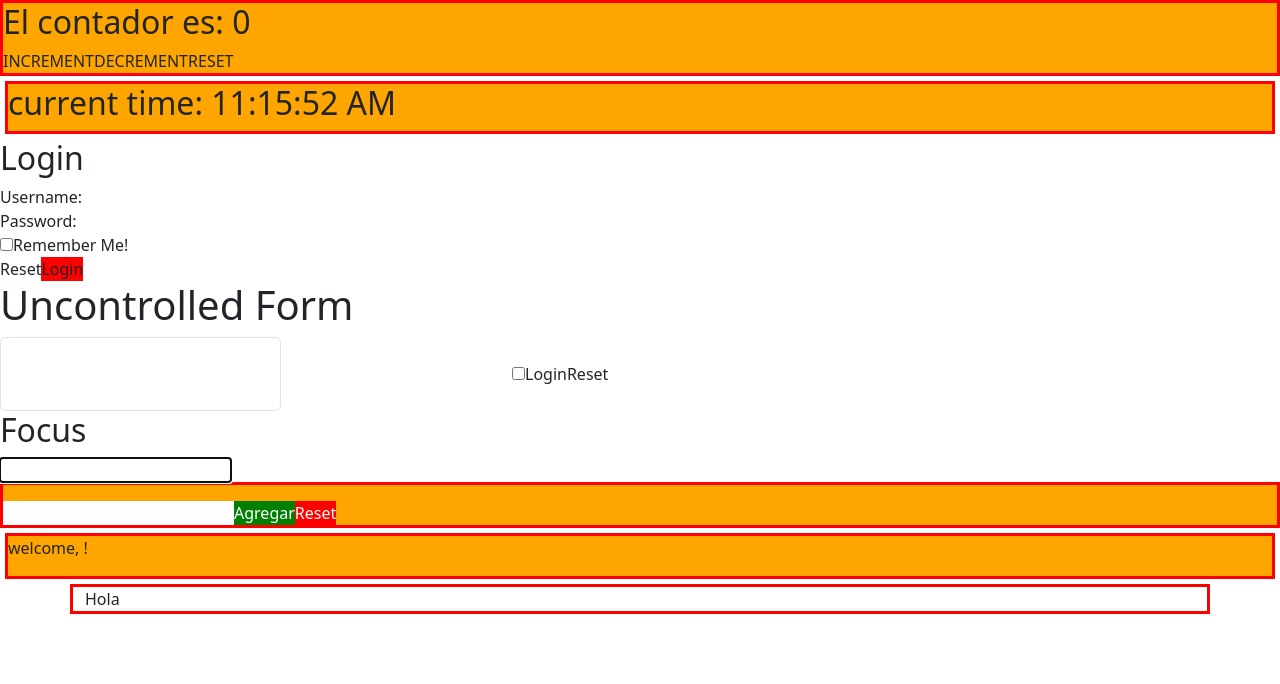
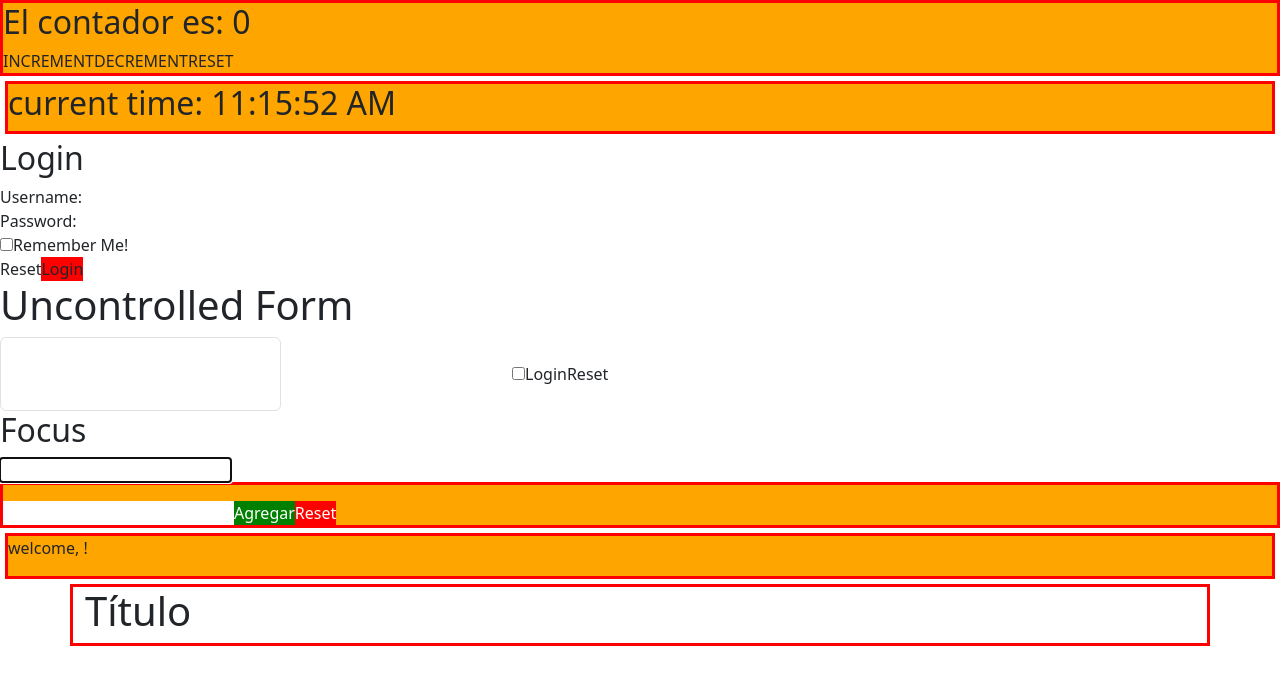
Before and after one commit to MarcosMarcoski/Ejercicios-React, a React (Vite) app in the folder vite-project/ejercicios/: page / in a window 1280 px wide. Shown: the top 684 px of the page. Built offline with nearby package versions, Linux system fonts and the light colour scheme.

Commit message:
ejercicio 68

```diff
--- a/vite-project/ejercicios/src/App.jsx
+++ b/vite-project/ejercicios/src/App.jsx
@@ -40,7 +40,7 @@ export function App() {
       <TodoList />
       <Welcome />
 
-      <Container/>
+      <Container title={<h1>Título</h1>}/>
     </div>
   );
 }
--- a/vite-project/ejercicios/src/componentes/Container.jsx
+++ b/vite-project/ejercicios/src/componentes/Container.jsx
@@ -1,3 +1,3 @@
-export function Container() {
-  return <div className="container">Hola</div>;
+export function Container({title}) {
+  return <div className="container">{title}</div>;
 }
```
